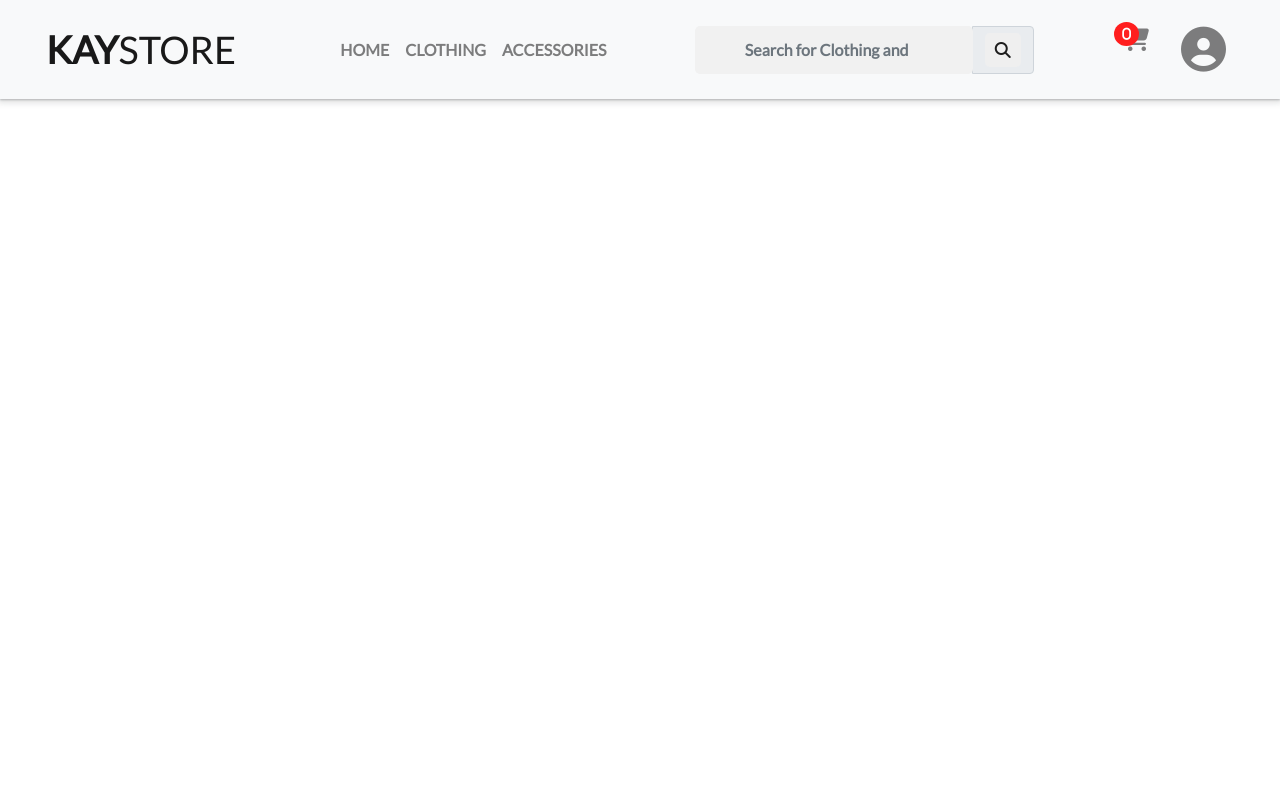
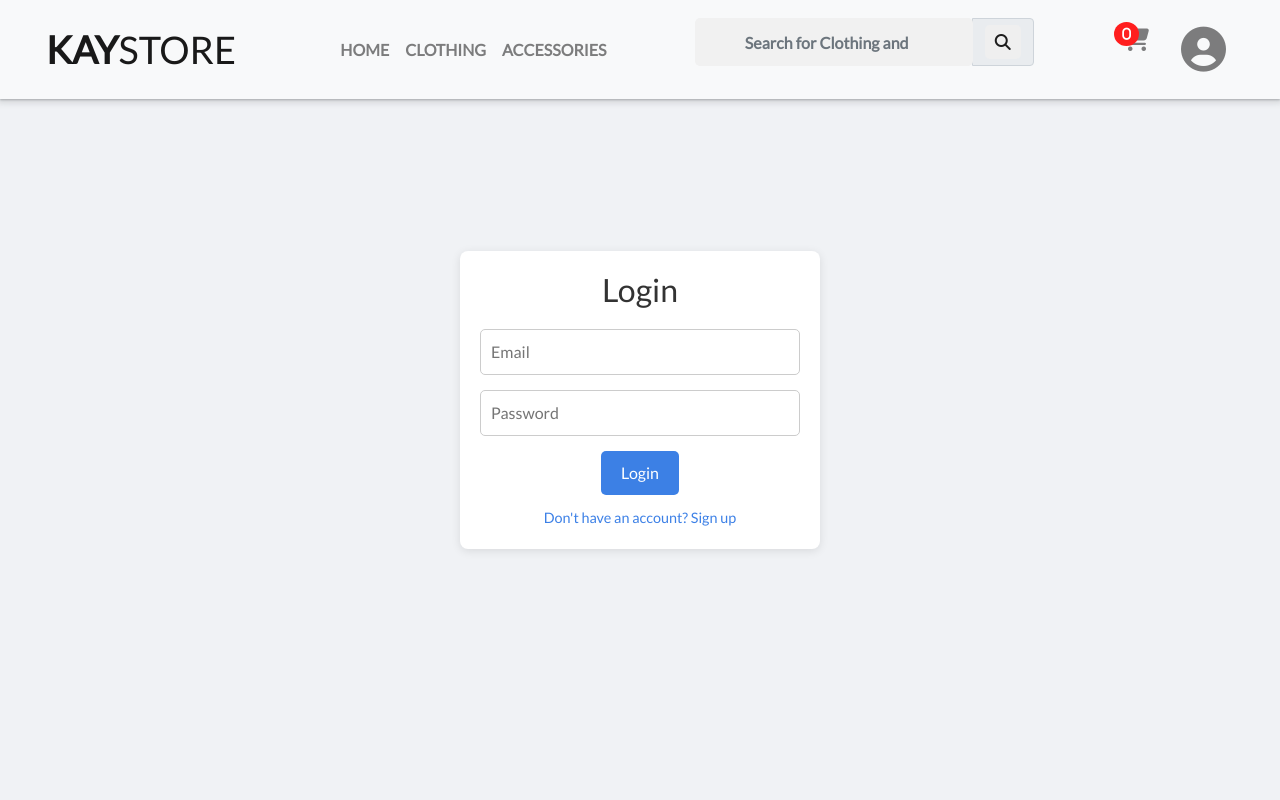
Before and after one commit to KennyWambua/Ecommerce-Site, a Flask app: page /login in a window 1280 px wide. Run offline with Flask 3, Linux system fonts and the light colour scheme; some libraries are stand-ins or nearby versions.

Commit message:
Added a login page

```diff
--- a/mySite/auth.py
+++ b/mySite/auth.py
@@ -1,5 +1,5 @@
-from flask import Blueprint, render_template, request, redirect, url_for, flash
-from flask_login import login_required, current_user
+from flask import Blueprint, render_template, request, redirect, session, url_for, flash
+from flask_login import login_required, current_user, login_user, logout_user
 from . import db
 from .models import Product, Order, OrderDetails
 
@@ -8,3 +8,23 @@ auth = Blueprint('auth', __name__)
 @auth.route('/login')
 def login():
     return render_template('login.html')
+
+@auth.route('/login', methods=['POST'])
+def login_post():
+    # login_user(user)
+    # session['user_id'] = user.id
+    flash('Login successful', 'success')
+    return redirect(url_for('main.clothing'))
+
+
+
+
+
+
+
+@auth.route('/logout')
+@login_required
+def logout():
+    logout_user()
+    session.pop('user_id', None)
+    return redirect(url_for('main.index'))
--- /dev/null
+++ b/mySite/static/css/login.css
@@ -0,0 +1,80 @@
+body {
+    margin: 0;
+    box-sizing: border-box;
+    font-family: 'Lato', sans-serif;
+    background-color: #f0f2f5;
+    display: flex;
+    justify-content: center;
+    align-items: center;
+    height: 100vh;
+}
+
+.login-container {
+    background-color: white;
+    padding: 20px;
+    border-radius: 8px;
+    box-shadow: 0 2px 10px rgba(0, 0, 0, 0.1);
+    width: 100%;
+    max-width: 400px;
+}
+.login-form{
+    width: 320px;
+    margin: 0 auto;
+}
+.login-form h2 {
+    margin-bottom: 20px;
+    color: #333;
+    text-align: center;
+}
+
+.input-group {
+    margin-bottom: 15px;
+}
+
+.input-group label {
+    display: block;
+    margin-bottom: 5px;
+    color: #666;
+}
+
+.input-group input {
+    width: 100%;
+    padding: 10px;
+    border: 1px solid #ccc;
+    border-radius: 5px;
+    font-size: 1em;
+}
+
+.actions {
+    text-align: center;
+}
+
+.actions button {
+    background-color: rgba(23, 104, 225, 0.841);
+    color: white;
+    border: none;
+    border-radius: 5px;
+    padding: 10px 20px;
+    font-size: 1em;
+    cursor: pointer;
+    transition: background-color 0.3s;
+}
+
+.actions button:hover {
+    background-color: #1748a0;
+}
+
+.links {
+    margin-top: 10px;
+    text-align: center;
+}
+
+.links a {
+    color: rgba(23, 104, 225, 0.841);
+    text-decoration: none;
+    font-size: 0.9em;
+}
+
+.links a:hover {
+    text-decoration: underline;
+}
--- a/mySite/templates/base.html
+++ b/mySite/templates/base.html
@@ -68,16 +68,28 @@
     </header>
     {% with messages = get_flashed_messages(with_categories=true) %}
         {% if messages %}
-            <ul class="flashes">
-            {% for category, message in messages %}
-              <li class="{{ category }}">{{ message }}</li>
-            {% endfor %}
-            </ul>
+            <div class="flashes">
+                {% for category, message in messages %}
+                    <div class="alert alert-{{ category }}">
+                        {{ message }}
+                    </div>
+                {% endfor %}
+            </div>
         {% endif %}
     {% endwith %}
     <div class="content">
         {% block content %} {% endblock %}
     </div>
     <script src="/static/js/search.js" ></script>
+    <script>
+        document.addEventListener("DOMContentLoaded", function() {
+            setTimeout(function() {
+                var alerts = document.querySelectorAll('.alert');
+                alerts.forEach(function(alert) {
+                    alert.style.display = 'none';
+                });
+            }, 5000); // 5 seconds
+        });
+    </script>
 </body>
 </html>
--- a/mySite/templates/login.html
+++ b/mySite/templates/login.html
@@ -2,10 +2,26 @@
 {% block title %} Login | Kay Store {% endblock %}
 {% block head %}
     {{ super() }}
-    <link rel="stylesheet" href="/static/css/home.css">
+    <link rel="stylesheet" href="/static/css/login.css">
     <link rel="stylesheet" href="https://cdnjs.cloudflare.com/ajax/libs/slick-carousel/1.9.0/slick.min.css">
     <link rel="stylesheet" href="https://cdnjs.cloudflare.com/ajax/libs/slick-carousel/1.9.0/slick-theme.min.css">
 {% endblock %}
 {% block content %}
-
+<div class="login-container">
+    <form class="login-form" action="/login" method="POST">
+        <h2> Login </h2>
+        <div class="input-group">
+            <input type="email" placeholder="Email"  id="email" name="email" required>
+        </div>
+        <div class="input-group">
+            <input type="password" placeholder="Password"  id="password" name="password" required>
+        </div>
+        <div class="actions">
+            <button type="submit">Login</button>
+        </div>
+        <div class="links">
+            <a href="/register">Don't have an account? Sign up</a>
+        </div>
+    </form>
+</div>
 {% endblock %}
```
Also changed, not shown: mySite/static/css/cart.css (+12 -4 lines), mySite/static/css/main.css (+25 -20 lines).
